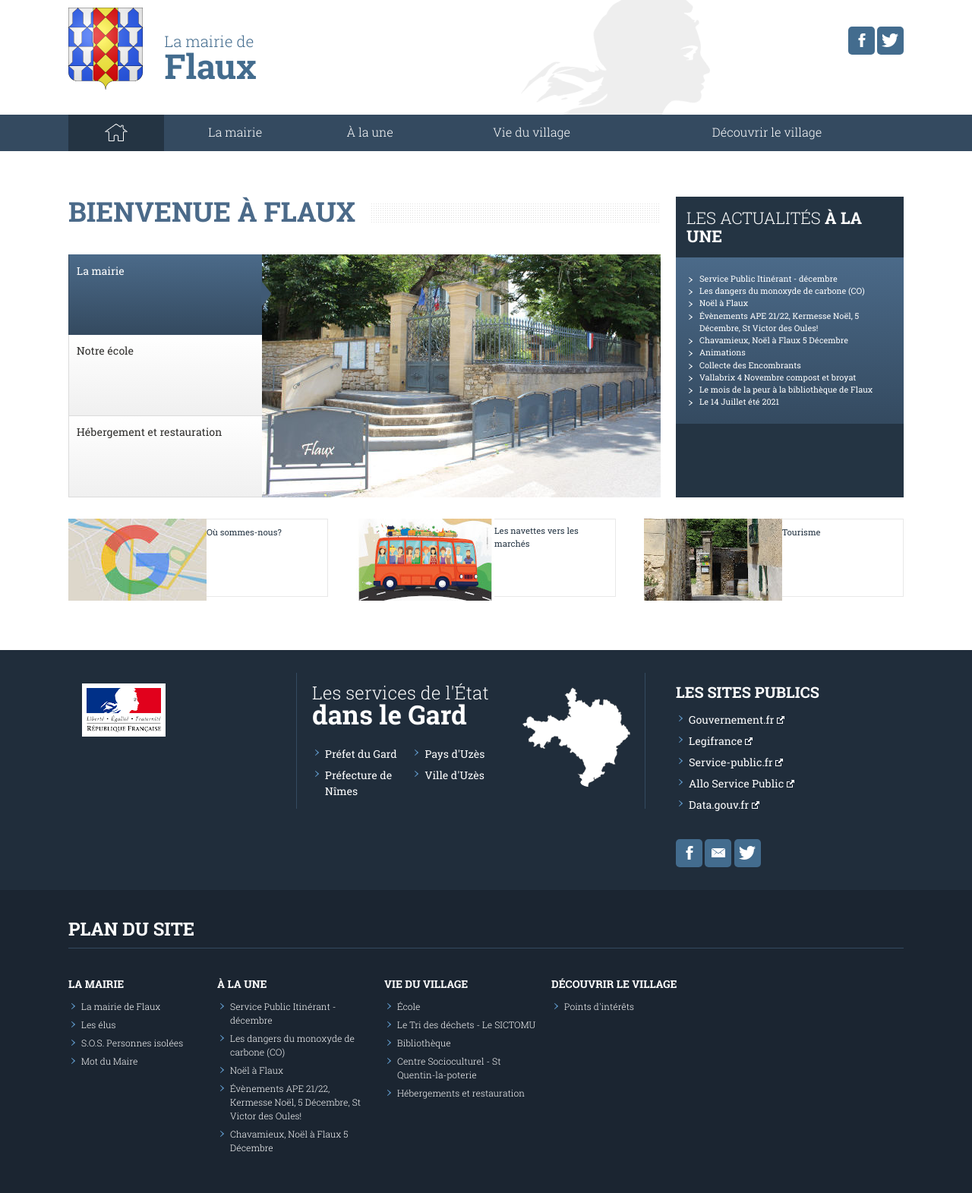
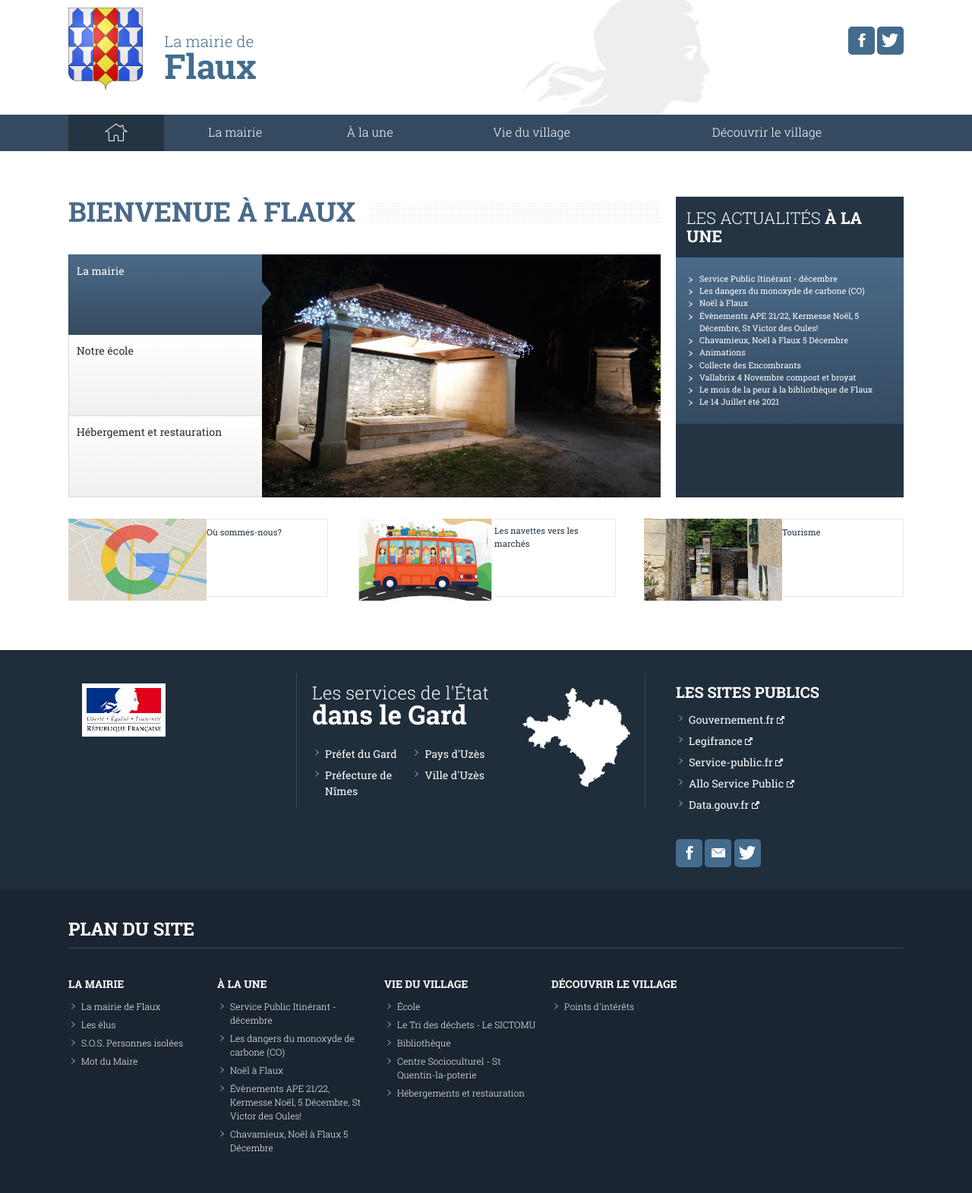
Before and after one commit to Flaux-Village/flaux-village.github.io, a Jekyll site: the page built from index.md, in a window 1280 px wide. Shown: the whole page at 76% size. Built offline with Jekyll 4.4.1, drawn with Linux system fonts in a browser that asks for light colours.

Commit message:
Update index.md

```diff
--- a/index.md
+++ b/index.md
@@ -7,7 +7,7 @@ titre_page: Bienvenue à Flaux
 onglets_principaux:
 - titre: La mairie
   addresse: /mairie.html
-  illustration: /assets/illustrations/525_320_Flauxentrance_3610.jpg
+  illustration: /assets/illustrations/lavoirnoel1.jpg
   description_illustration: La Mairie de Flaux.
 - titre: Notre école
   addresse: /ecole.html
```
